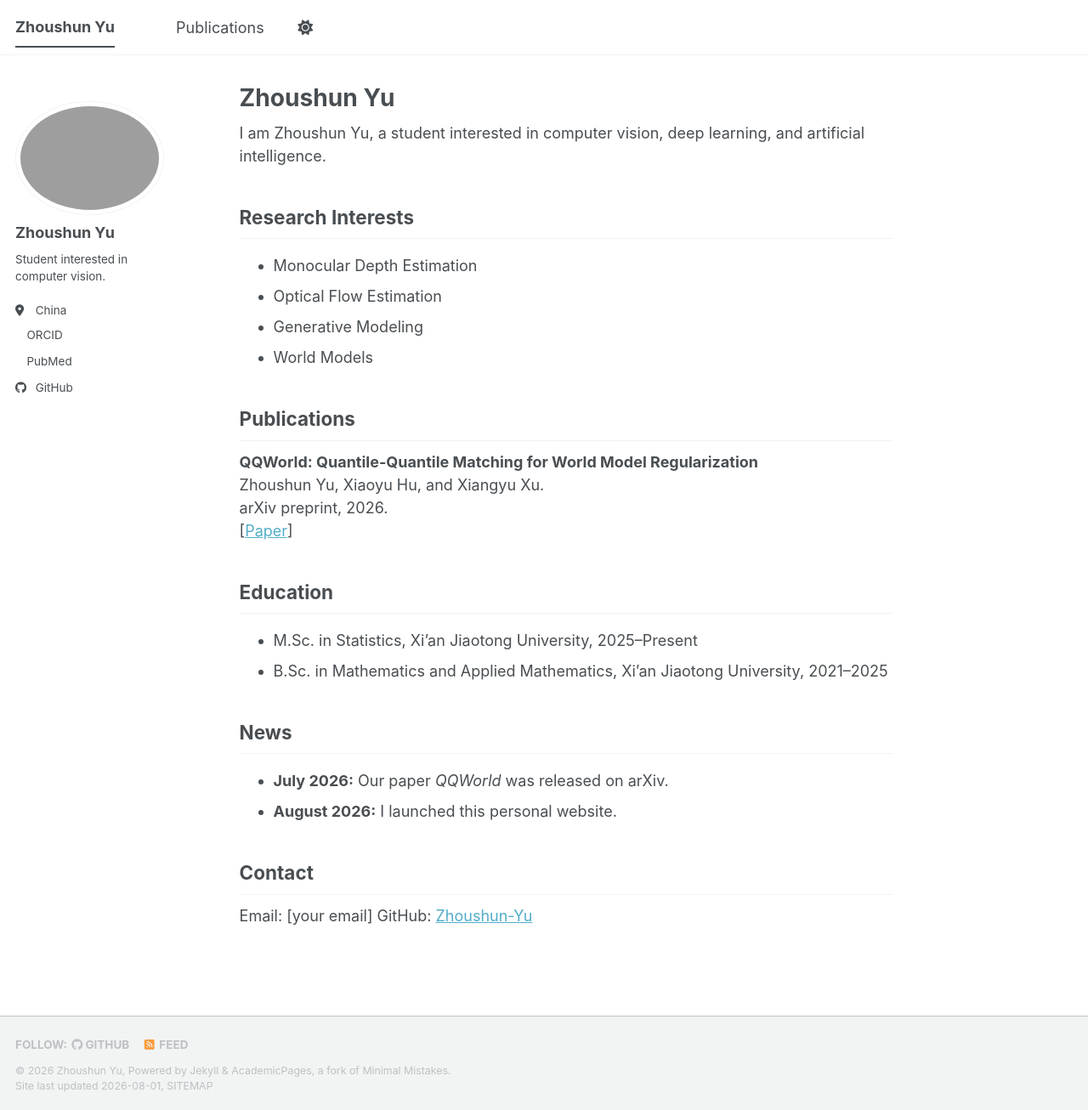
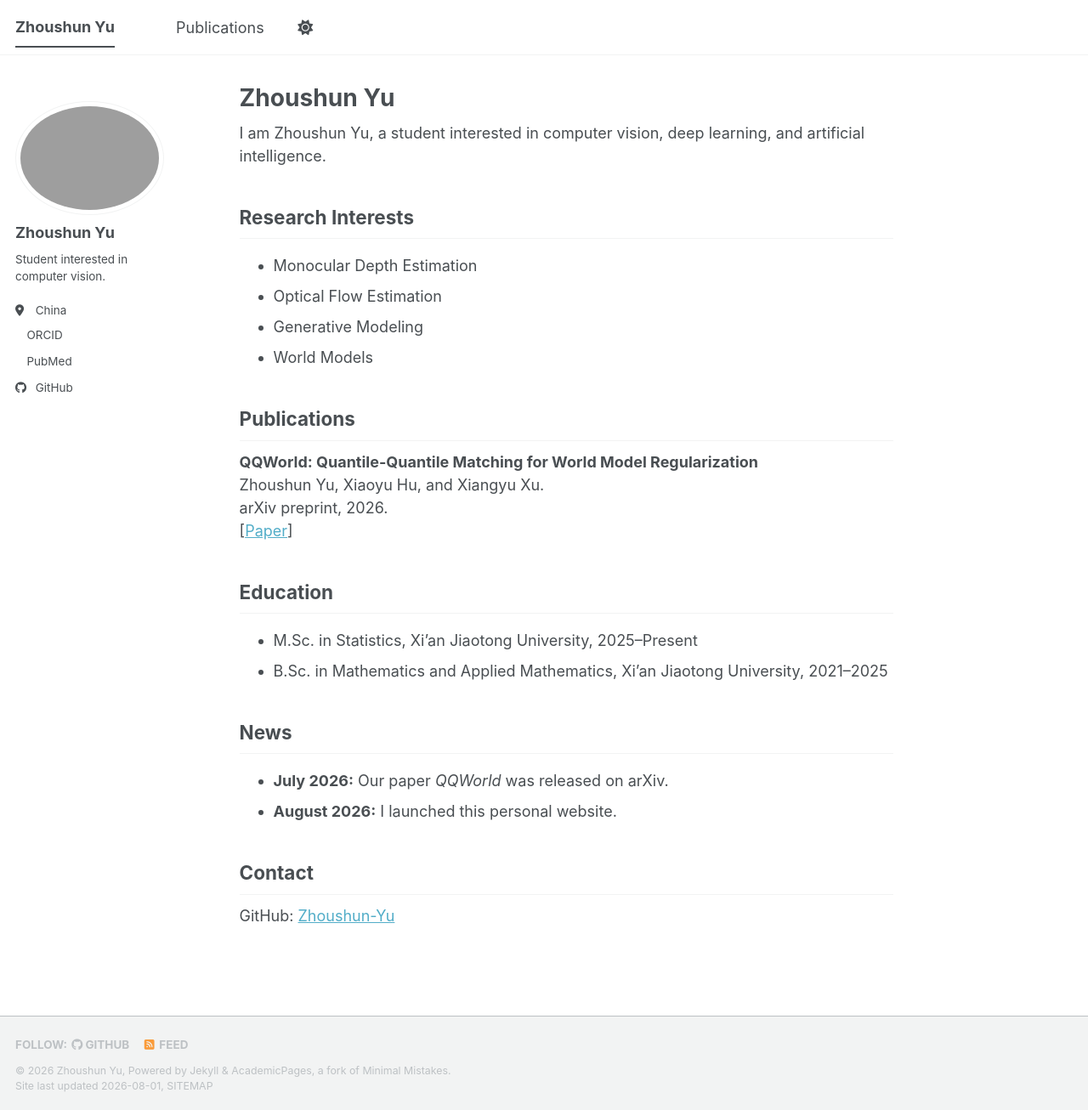
Before and after one commit to Zhoushun-Yu/Zhoushun-Yu.github.io, a Jekyll site: the page built from _pages/about.md, in a window 1280 px wide and 1306 px high. Shown: the whole window at 85% size. Built offline with Jekyll 4.4.1, drawn with Linux system fonts in a browser that asks for light colours; a style sheet for code colours, icons or effects is not loaded.

Commit message:
Update about.md

```diff
--- a/_pages/about.md
+++ b/_pages/about.md
@@ -35,5 +35,4 @@ arXiv preprint, 2026.
 
 ## Contact
 
-Email: [your email]
 GitHub: [Zhoushun-Yu](https://github.com/Zhoushun-Yu)
```
